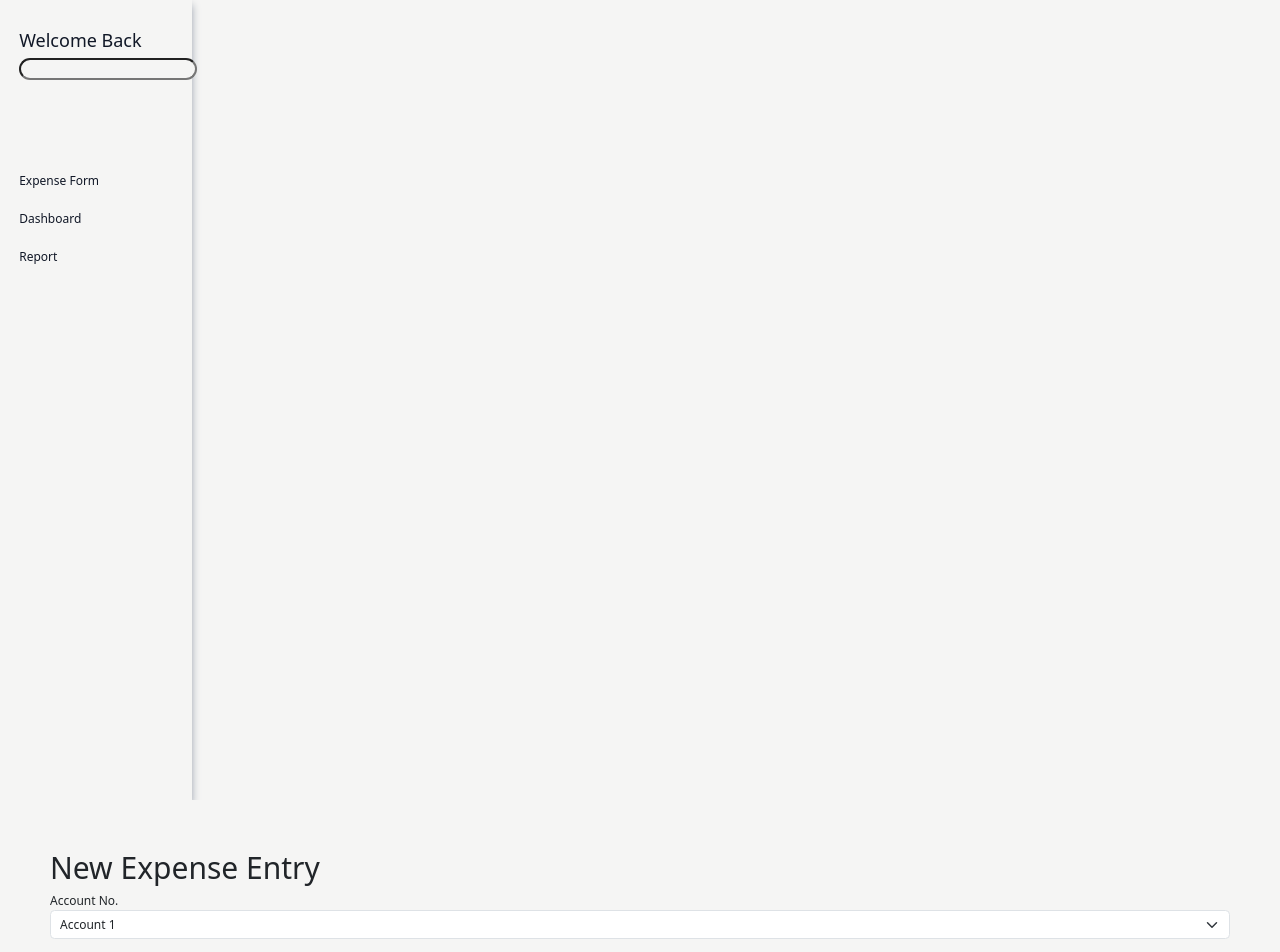
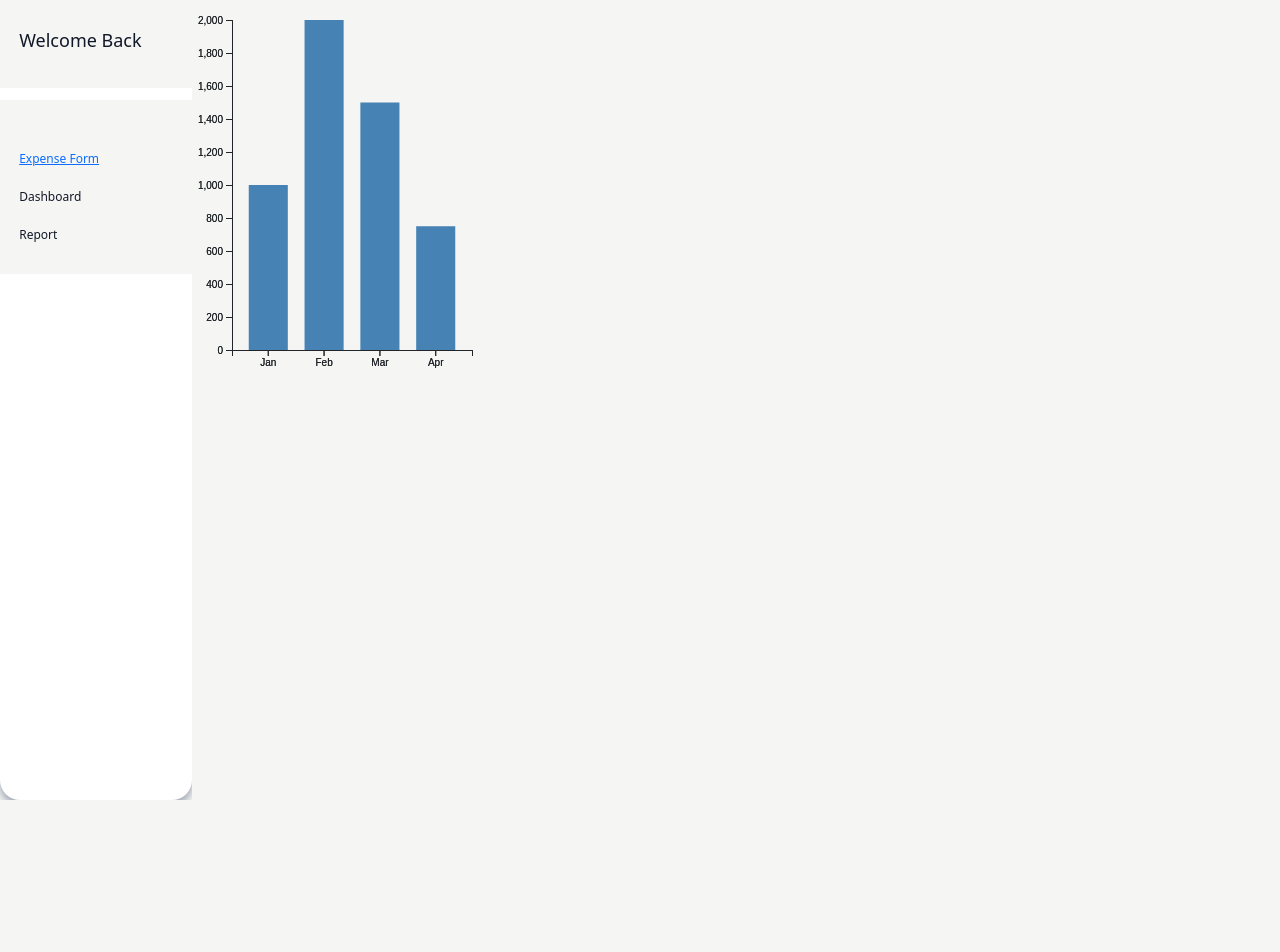
Before and after one commit to DaphneGoh89/React-Expense-App, a React (Vite) app in the folder react-expense-app/: page / in a window 1280 px wide. Shown: the top 952 px of the page. After the commit the page ends 800 px from the top, so only its background shows below. Built offline with nearby package versions, Linux system fonts and the light colour scheme.

Commit message:
Barchart partially completed

```diff
--- a/react-expense-app/index.html
+++ b/react-expense-app/index.html
@@ -10,6 +10,7 @@
     <meta name="viewport" content="width=device-width, initial-scale=1.0" />
     <title>React Expense App</title>
     <script src="https://cdn.jsdelivr.net/npm/bootstrap@5.3.0-alpha1/dist/js/bootstrap.bundle.min.js"></script>
+    <script src="https://d3js.org/d3.v6.min.js"></script>
   </head>
   <body>
     <div id="root"></div>
--- a/react-expense-app/src/App.jsx
+++ b/react-expense-app/src/App.jsx
@@ -1,12 +1,14 @@
 import { useState, useEffect } from "react";
 import NavBar from "./components/NavBar/NavBar";
 import ExpenseForm from "./components/ExpenseForm/ExpenseForm";
+import Dashboards from "./components/Dashboards/Dashboards";
 
 function App() {
   return (
-    <div>
+    <div className="wrapper">
       <NavBar />
-      <ExpenseForm />
+      {/* <ExpenseForm /> */}
+      <Dashboards />
     </div>
   );
 }
--- a/react-expense-app/src/components/Dashboards/BarChart.jsx
+++ b/react-expense-app/src/components/Dashboards/BarChart.jsx
@@ -0,0 +1,70 @@
+import React, { useState, useRef, useEffect } from "react";
+import { testBarChartData } from "./testData";
+
+// TODO :-
+// 1. Add chart title
+// 2. Add axis label
+// 3. Add filter
+// 4. Show expense by category
+
+const BarChart = () => {
+  const expenseBarChartRef = useRef();
+
+  useEffect(() => {
+    // define margin and dimension
+    const margin = { top: 20, right: 20, bottom: 30, left: 40 };
+    let chartWidth =
+      parseInt(d3.select("#expenseBarChart").style("width")) -
+      margin.left -
+      margin.right;
+    let chartHeight = 400 - margin.top - margin.bottom;
+
+    // define x and y axis ranges: start value --> end value
+    // define x and y domain (i.e. value range)
+    const x = d3
+      .scaleBand()
+      .range([margin.left, chartWidth + margin.left])
+      .padding(0.3);
+    x.domain(testBarChartData.map((data) => data.month));
+
+    const y = d3.scaleLinear().range([chartHeight, margin.top]);
+    y.domain([0, d3.max(testBarChartData, (data) => data.expenseTotal)]);
+
+    // define width and height of chart area
+    const svg = d3
+      .select(expenseBarChartRef.current)
+      .attr("width", chartWidth + margin.left + margin.right)
+      .attr("height", chartHeight + margin.top + margin.bottom);
+
+    // append x axis - move x axis down to bottom
+    svg
+      .append("g")
+      .attr("transform", `translate(0, ${chartHeight})`)
+      .call(d3.axisBottom(x));
+
+    // append y axis - move y axis to the left
+    svg
+      .append("g")
+      .attr("transform", `translate(${margin.left}, 0)`)
+      .call(d3.axisLeft(y));
+
+    // add bars to chart
+    svg
+      .attr("fill", "steelblue")
+      .selectAll("rect")
+      .data(testBarChartData)
+      .join("rect")
+      .attr("x", (data) => x(data.month))
+      .attr("width", x.bandwidth())
+      .attr("y", (data) => y(data.expenseTotal))
+      .attr("height", (data) => y(0) - y(data.expenseTotal));
+  });
+
+  return (
+    <div id="expenseBarChart" className="col-md-12">
+      <svg ref={expenseBarChartRef}></svg>
+    </div>
+  );
+};
+
+export default BarChart;
--- a/react-expense-app/src/components/Dashboards/Dashboards.jsx
+++ b/react-expense-app/src/components/Dashboards/Dashboards.jsx
@@ -0,0 +1,12 @@
+import React from "react";
+import BarChart from "./BarChart";
+
+const Dashboards = () => {
+  return (
+    <div>
+      <BarChart />
+    </div>
+  );
+};
+
+export default Dashboards;
--- /dev/null
+++ b/react-expense-app/src/components/Dashboards/Dashboards.module.css
@@ -0,0 +1,3 @@
+.bar {
+  fill: "steelBlue";
+}
--- /dev/null
+++ b/react-expense-app/src/components/Dashboards/testData.js
@@ -0,0 +1,6 @@
+export const testBarChartData = [
+  { month: "Jan", expenseTotal: 1000 },
+  { month: "Feb", expenseTotal: 2000 },
+  { month: "Mar", expenseTotal: 1500 },
+  { month: "Apr", expenseTotal: 750 },
+];
--- a/react-expense-app/src/components/ExpenseForm/ExpenseForm.jsx
+++ b/react-expense-app/src/components/ExpenseForm/ExpenseForm.jsx
@@ -7,13 +7,14 @@ const ExpenseForm = () => {
   const handleExpenseFormSubmit = () => {};
   return (
     <div
+      className="container-fluid"
       style={{
         paddingLeft: "50px",
         paddingRight: "50px",
         paddingTop: "50px",
       }}
     >
-      <h1>New Expense Entry</h1>
+      <h1 className="mb-5">New Expense Entry</h1>
       <form onSubmit={handleExpenseFormSubmit}>
         <Header />
         <Details />
--- a/react-expense-app/src/components/NavBar/NavBar.jsx
+++ b/react-expense-app/src/components/NavBar/NavBar.jsx
@@ -6,13 +6,10 @@ const NavBar = () => {
     <nav className={styles.navbar}>
       <ul className={styles.ul}>
         <h4>Welcome Back</h4>
-        <li>
-          <input type="text" name="searchMenu"></input>
-        </li>
       </ul>
       <ul className={styles.ul}>
         <li className={styles.li}>
-          <a href="link"></a>Expense Form
+          <a href="link">Expense Form</a>
         </li>
         <li className={styles.li}>Dashboard</li>
         <li className={styles.li}>Report</li>
--- a/react-expense-app/src/components/NavBar/NavBar.module.css
+++ b/react-expense-app/src/components/NavBar/NavBar.module.css
@@ -3,6 +3,9 @@
   height: 100vh;
   color: var(--color-gray-9);
   box-shadow: 0 5px 8px var(--color-gray-4);
+  background-color: white;
+  /* border-style: solid; */
+  border-radius: 20px;
 }
 
 .ul {
--- a/react-expense-app/src/main.css
+++ b/react-expense-app/src/main.css
@@ -23,3 +23,7 @@ html {
 textarea {
   resize: none;
 }
+
+.wrapper {
+  display: flex;
+}
```
Also changed, not shown: 1 other file (tests, documents, lock files or other folders).
